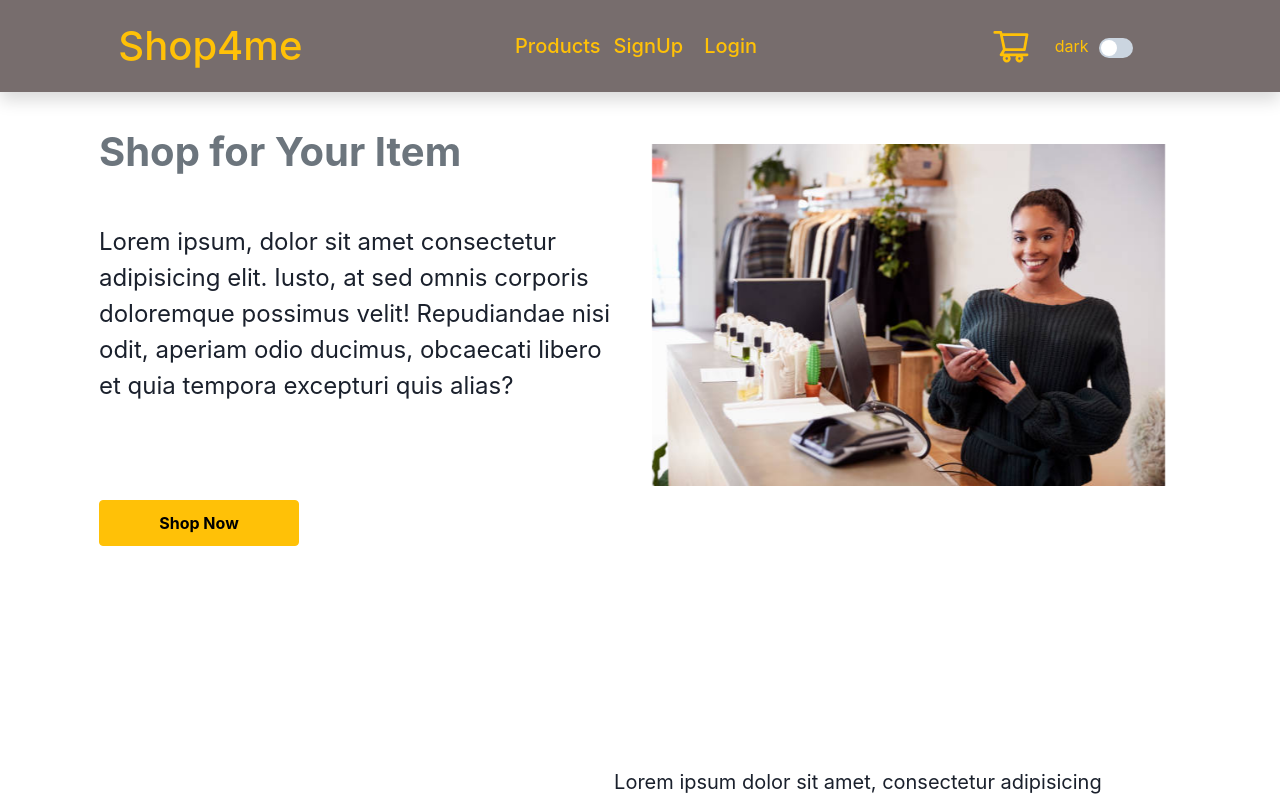
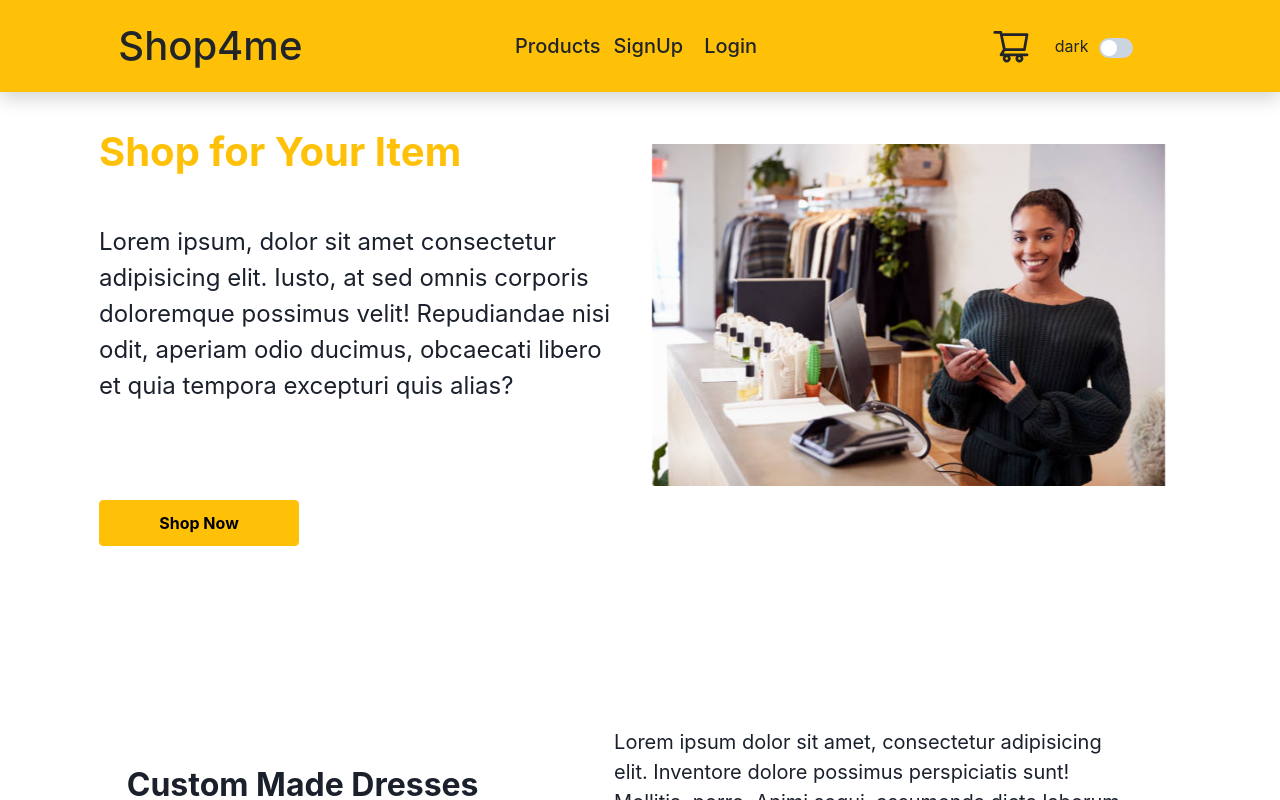
Before and after one commit to mekuzd/Shop4me-React, a React (Vite) app: page / in a window 1280 px wide. Built offline with nearby package versions, Linux system fonts and the light colour scheme.

Commit message:
css changes made

```diff
--- a/src/App.jsx
+++ b/src/App.jsx
@@ -18,9 +18,7 @@ function App() {
             style={{ marginTop: "120px" }}
           >
             <div className="col-sm-5 animate__animated animate__backInLeft ">
-              <h1 className="fs-1 fw-bold text-secondary">
-                Shop for Your Item
-              </h1>
+              <h1 className="fs-1 fw-bold text-warning">Shop for Your Item</h1>
               <p className="my-5 fs-4 fw-1">
                 Lorem ipsum, dolor sit amet consectetur adipisicing elit. Iusto,
                 at sed omnis corporis doloremque possimus velit! Repudiandae
--- a/src/component/Navbar.jsx
+++ b/src/component/Navbar.jsx
@@ -21,15 +21,15 @@ const Navbar = () => {
 
   return (
     <nav
-      className={`d-flex  d-sm-flex shadow justify-content-around align-items-center     p-3  fixed-top`}
+      className={`d-flex bg-warning  d-sm-flex shadow justify-content-around align-items-center     p-3  fixed-top`}
     >
       {/* mobile navbar  */}
-      <Link to={"/"} className="text-warning fs-1 ">
+      <Link to={"/"} className="text-dark fs-1 ">
         Shop4me
       </Link>
 
       <div className="d-block d-md-none ms-auto">
-        <Link to={"/cart"} className="text-warning   position-relative ">
+        <Link to={"/cart"} className="text-dark   position-relative ">
           <ShoppingCartOutlined style={{ fontSize: "40px" }} />
           {Cart.length > 0 && (
             <span className="position-absolute ">{Cart.length}</span>
@@ -37,7 +37,7 @@ const Navbar = () => {
         </Link>
       </div>
       <div className="d-block d-md-none ms-auto bar">
-        <FaBars className="text-warning fs-2 " onClick={handleShow} />
+        <FaBars className="text-dark fs-2 " onClick={handleShow} />
       </div>
 
       {/* toggle side bar  */}
@@ -45,14 +45,14 @@ const Navbar = () => {
 
       {/* nav links on desktop */}
       <div className="d-none d-md-flex justify-content-between align-items-center nav-page">
-        <Link to={"/products"} className="text-warning ms-2 fs-5">
+        <Link to={"/products"} className="text-dark ms-2 fs-5">
           Products
         </Link>
-        <Link to={"/signup"} className="text-warning fs-5">
+        <Link to={"/signup"} className="text-dark fs-5">
           SignUp
         </Link>
 
-        <Link to={"/login"} className="ms-2 text-warning fs-5">
+        <Link to={"/login"} className="ms-2 text-dark fs-5">
           Login
         </Link>
       </div>
@@ -62,7 +62,7 @@ const Navbar = () => {
         style={{ width: "200px" }}
       >
         <div>
-          <Link to={"/cart"} className="text-warning   position-relative ">
+          <Link to={"/cart"} className="text-dark   position-relative ">
             <ShoppingCartOutlined style={{ fontSize: "40px" }} />
             {Cart.length > 0 && (
               <span className="position-absolute ">{Cart.length}</span>
@@ -70,7 +70,7 @@ const Navbar = () => {
           </Link>
         </div>
         <div>
-          <button className={` border-0 ms-4 text-warning`}>
+          <button className={` border-0 ms-4 text-dark`}>
             {theme ? "light" : "dark"}
           </button>
           <Switch
--- a/src/component/Sidebar.jsx
+++ b/src/component/Sidebar.jsx
@@ -19,9 +19,9 @@ const Sidebar = ({ show, handleClose }) => {
           : "animate__animated animate__slideOutUp"
       } `}
     >
-      <Offcanvas.Header closeButton className="offcanvas-header">
+      <Offcanvas.Header closeButton className="bg-warning">
         {" "}
-        <Link to={"/"} className="fs-3 fw-bold text-warning">
+        <Link to={"/"} className="fs-3 fw-bold text-dark">
           Shop4me
         </Link>{" "}
       </Offcanvas.Header>
--- a/src/index.css
+++ b/src/index.css
@@ -70,7 +70,7 @@ a:hover {
   padding: 5px;
   width: 100%;
   height: 500px;
-  margin-top: 80px;
+  margin-top: 40px;
 }
 
 .middle-section {
--- a/src/pages/products.jsx
+++ b/src/pages/products.jsx
@@ -129,7 +129,7 @@ const Products = () => {
                 <input
                   type="text"
                   placeholder="Search Categories e.g All"
-                  className="form-control"
+                  className="form-control bg-light"
                   onChange={(e) => setsearchCategory(e.target.value)}
                 />{" "}
                 <button type="submit" className="btn btn-outline-warning mx-2 ">
```
